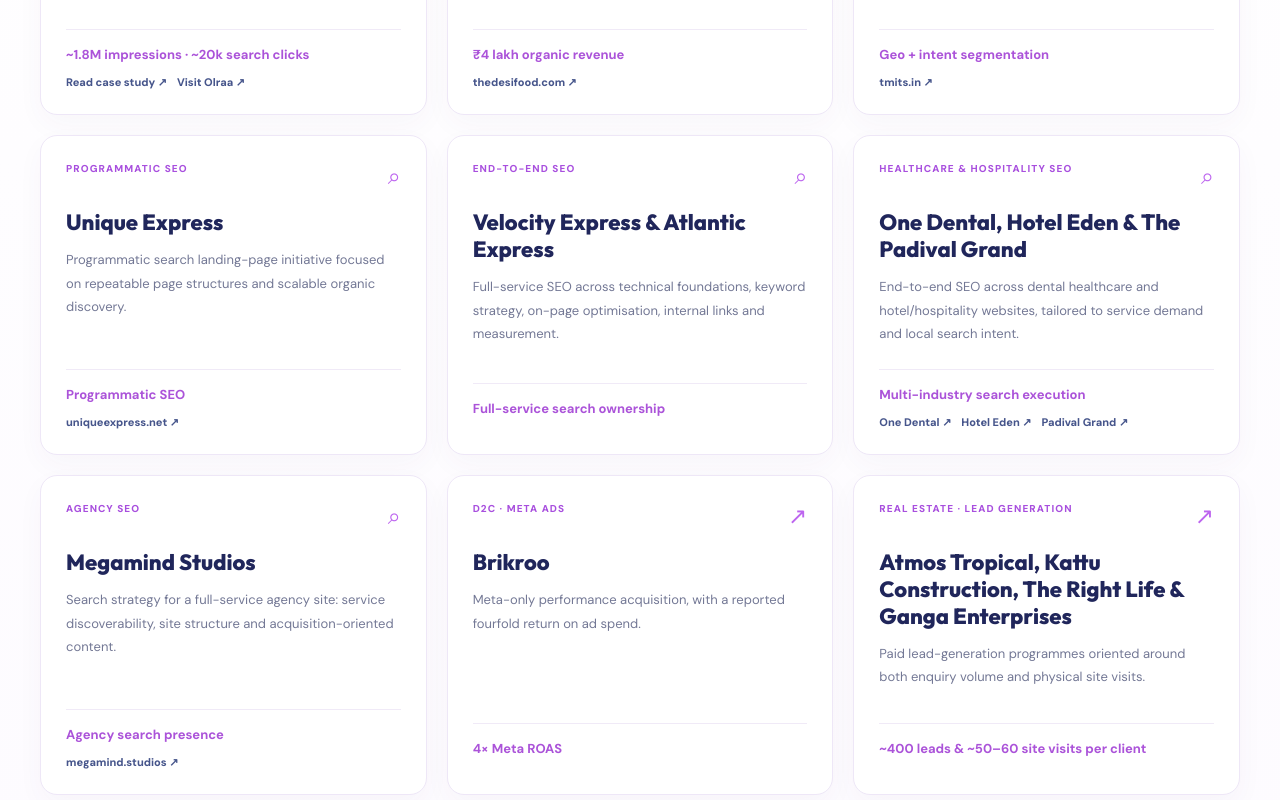
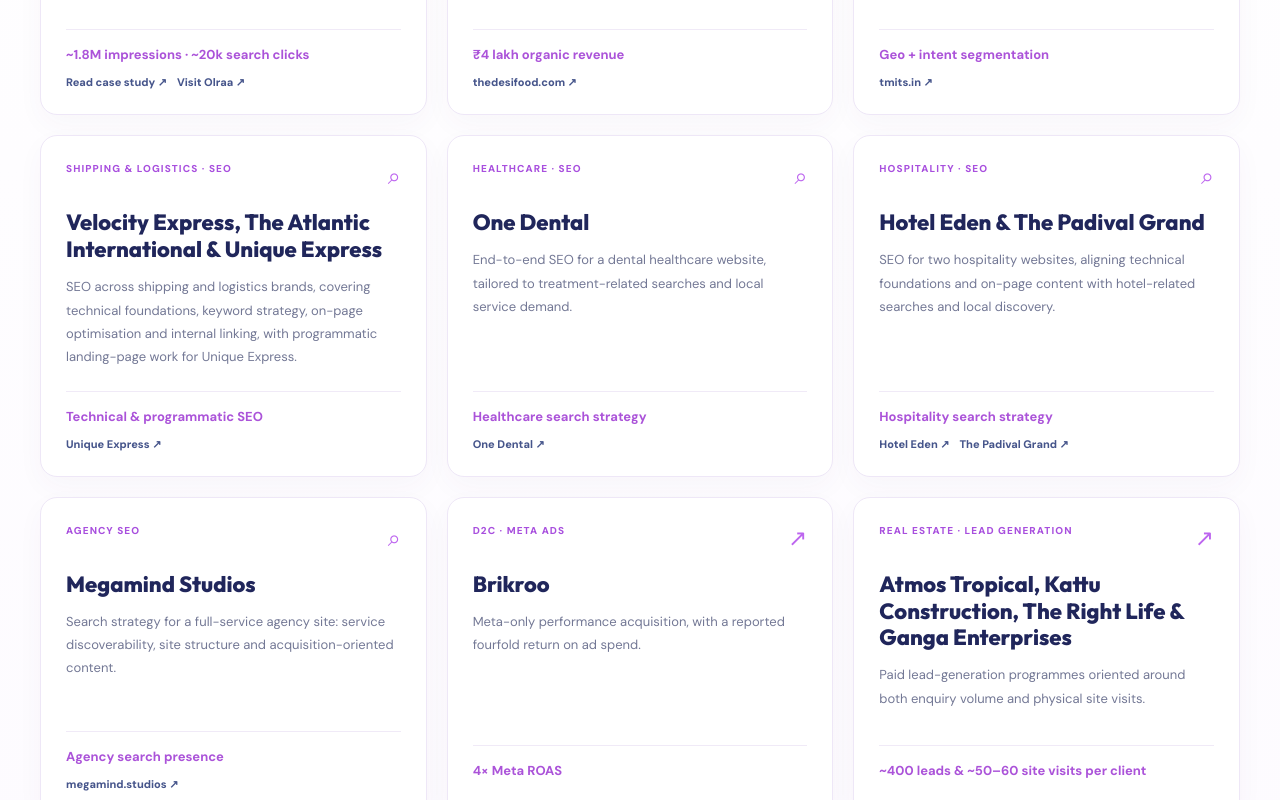
Before and after one commit to MarutiKhapar/portfoliok, a Next.js app: page / in a window 1280 px wide. Shown: the part 2600-3400 px from the top of the page. Built offline with nearby package versions, Linux system fonts and the light colour scheme.

Commit message:
Separate dental and hospitality projects and group shipping SEO work

```diff
--- a/app/components/home/Projects.js
+++ b/app/components/home/Projects.js
@@ -149,99 +149,27 @@ export default function Projects() {
               </div>
             </div>
           </article>
-          <article
-            className="project"
-            data-cat="seo"
-            hidden={filter !== "all" && filter !== "seo"}
-          >
-            <div className="project-top">
-              <span className="eyetag">{"Programmatic SEO"}</span>
-              <span className="pr-icon">{"⌕"}</span>
-            </div>
-            <h3>{"Unique Express"}</h3>
-            <p>
-              {
-                "Programmatic search landing-page initiative focused on repeatable page structures and scalable organic discovery."
-              }
-            </p>
-            <div className="project-bottom">
-              <strong>{"Programmatic SEO"}</strong>
-              <div className="project-links">
-                <a
-                  href="https://uniqueexpress.net"
-                  target="_blank"
-                  rel="noopener noreferrer"
-                >
-                  {"uniqueexpress.net "}
-                  <span aria-hidden="true">{"↗"}</span>
-                </a>
-              </div>
-            </div>
+          <article className="project" data-cat="seo" hidden={filter !== "all" && filter !== "seo"}>
+            <div className="project-top"><span className="eyetag">Shipping &amp; Logistics · SEO</span><span className="pr-icon" aria-hidden="true">⌕</span></div>
+            <h3>Velocity Express, The Atlantic International &amp; Unique Express</h3><p>SEO across shipping and logistics brands, covering technical foundations, keyword strategy, on-page optimisation and internal linking, with programmatic landing-page work for Unique Express.</p>
+            <div className="project-bottom"><strong>Technical &amp; programmatic SEO</strong><div className="project-links">
+              <a href="https://uniqueexpress.net" target="_blank" rel="noopener noreferrer">Unique Express <span aria-hidden="true">↗</span></a>
+            </div></div>
           </article>
-          <article
-            className="project"
-            data-cat="seo"
-            hidden={filter !== "all" && filter !== "seo"}
-          >
-            <div className="project-top">
-              <span className="eyetag">{"End-to-end SEO"}</span>
-              <span className="pr-icon">{"⌕"}</span>
-            </div>
-            <h3>{"Velocity Express & Atlantic Express"}</h3>
-            <p>
-              {
-                "Full-service SEO across technical foundations, keyword strategy, on-page optimisation, internal links and measurement."
-              }
-            </p>
-            <div className="project-bottom">
-              <strong>{"Full-service search ownership"}</strong>
-              <div className="project-links"></div>
-            </div>
+          <article className="project" data-cat="seo" hidden={filter !== "all" && filter !== "seo"}>
+            <div className="project-top"><span className="eyetag">Healthcare · SEO</span><span className="pr-icon" aria-hidden="true">⌕</span></div>
+            <h3>One Dental</h3><p>End-to-end SEO for a dental healthcare website, tailored to treatment-related searches and local service demand.</p>
+            <div className="project-bottom"><strong>Healthcare search strategy</strong><div className="project-links">
+              <a href="https://onedentall.com" target="_blank" rel="noopener noreferrer">One Dental <span aria-hidden="true">↗</span></a>
+            </div></div>
           </article>
-          <article
-            className="project"
-            data-cat="seo"
-            hidden={filter !== "all" && filter !== "seo"}
-          >
-            <div className="project-top">
-              <span className="eyetag">{"Healthcare & Hospitality SEO"}</span>
-              <span className="pr-icon">{"⌕"}</span>
-            </div>
-            <h3>{"One Dental, Hotel Eden & The Padival Grand"}</h3>
-            <p>
-              {
-                "End-to-end SEO across dental healthcare and hotel/hospitality websites, tailored to service demand and local search intent."
-              }
-            </p>
-            <div className="project-bottom">
-              <strong>{"Multi-industry search execution"}</strong>
-              <div className="project-links">
-                <a
-                  href="https://onedentall.com"
-                  target="_blank"
-                  rel="noopener noreferrer"
-                >
-                  {"One Dental "}
-                  <span aria-hidden="true">{"↗"}</span>
-                </a>
-                <a
-                  href="https://hoteleden.com"
-                  target="_blank"
-                  rel="noopener noreferrer"
-                >
-                  {"Hotel Eden "}
-                  <span aria-hidden="true">{"↗"}</span>
-                </a>
-                <a
-                  href="https://thepadivalgrand.com"
-                  target="_blank"
-                  rel="noopener noreferrer"
-                >
-                  {"Padival Grand "}
-                  <span aria-hidden="true">{"↗"}</span>
-                </a>
-              </div>
-            </div>
+          <article className="project" data-cat="seo" hidden={filter !== "all" && filter !== "seo"}>
+            <div className="project-top"><span className="eyetag">Hospitality · SEO</span><span className="pr-icon" aria-hidden="true">⌕</span></div>
+            <h3>Hotel Eden &amp; The Padival Grand</h3><p>SEO for two hospitality websites, aligning technical foundations and on-page content with hotel-related searches and local discovery.</p>
+            <div className="project-bottom"><strong>Hospitality search strategy</strong><div className="project-links">
+              <a href="https://hoteleden.com" target="_blank" rel="noopener noreferrer">Hotel Eden <span aria-hidden="true">↗</span></a>
+<a href="https://thepadivalgrand.com" target="_blank" rel="noopener noreferrer">The Padival Grand <span aria-hidden="true">↗</span></a>
+            </div></div>
           </article>
           <article
             className="project"
```
